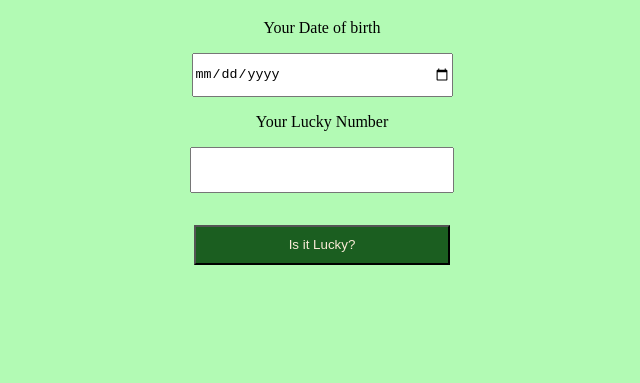
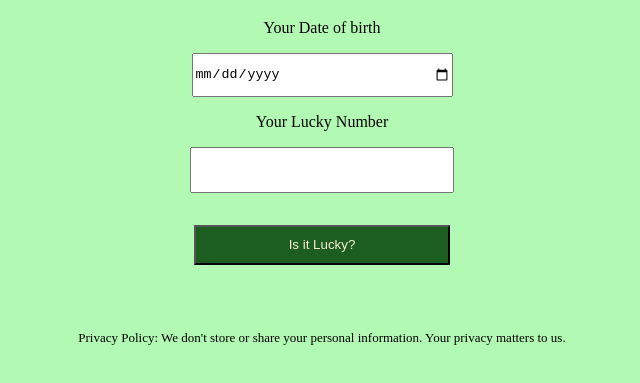
Before and after one commit to Programmer-Sourav/M11-Is-your-birthday-lucky-app, a plain HTML site: page index.html in a window 1280 px wide. Shown: the part 69-452 px from the top of the page, without its empty margins (318-958 px from the left). Drawn offline with Linux system fonts and the light colour scheme.

Commit message:
fix code updated
Fix for privacy notice updated

```diff
--- a/index.html
+++ b/index.html
@@ -18,6 +18,7 @@
     <p id="output-info"></p>
     <img src="https://media0.giphy.com/media/559gUG7UAs1o2peLzU/giphy.gif?cid=ecf05e47hctfr5pgj40301io6njpc96m6eeze9onjwa6xc1f&rid=giphy.gif&ct=g" alt="this slowpoke moves"  width="250" id="success" />
     <img src="https://media1.giphy.com/media/VFrGBgc5nxjo3hCqmN/giphy.gif?cid=ecf05e4781cy6rqlx8kq3e5gnbdxdav0o28gpjo9xd67yatr&rid=giphy.gif&ct=g" alt="the failed message" width="250" id="failure"/>
+    <p id="privacy-container">Privacy Policy: We don't store or share your personal information. Your privacy matters to us.</p>
 </div>
 <script src="app.js"></script>
 </body>
--- a/style.css
+++ b/style.css
@@ -64,3 +64,7 @@ h1{
 #output-info{
     font-size: large;
 }
+
+#privacy-container{
+    font-size: small;
+}
```
